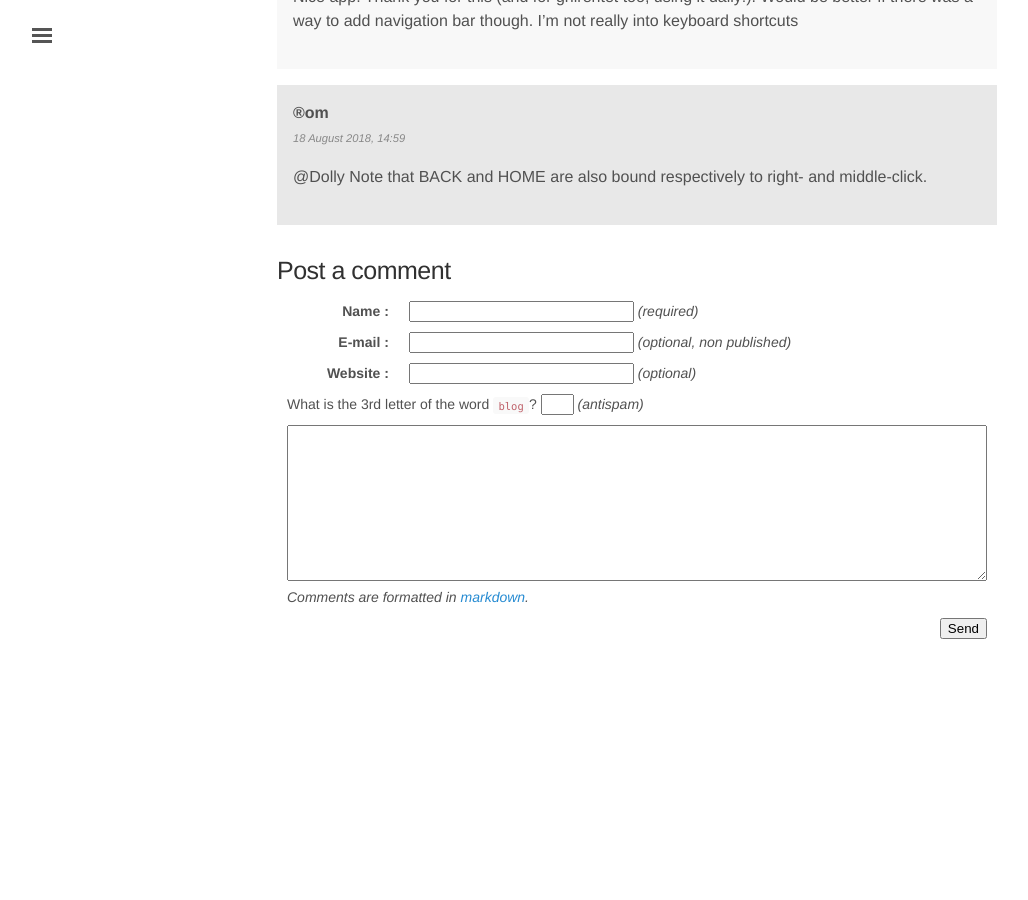
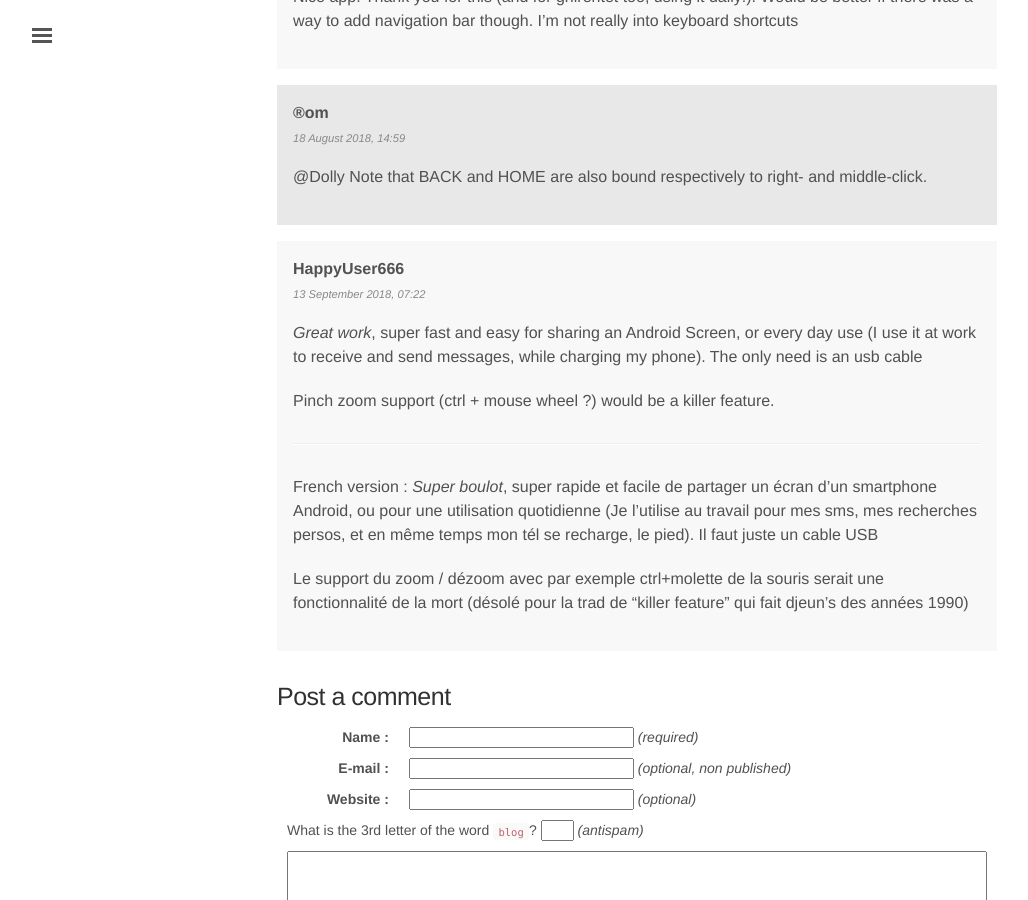
Before and after one commit to rom1v/blog.rom1v.com, a Jekyll site: the page built from _posts/2018-03-08-introducing-scrcpy.md, in a window 1280 px wide and 900 px high, scrolled down 21220 px. Shown: the whole window, without its empty margins (3-1031 px from the left). Built offline with Jekyll 4.4.1, drawn with Linux system fonts in a browser that asks for light colours; before the commit the page ends 21884 px from its top, so only the background shows below that.

Commit message:
Publish comment 50 for scrcpy

```diff
--- a/_data/comments-2018-03-introducing-scrcpy.yaml
+++ b/_data/comments-2018-03-introducing-scrcpy.yaml
@@ -485,3 +485,23 @@
   contents: |
     @Dolly Note that BACK and HOME are also bound respectively to right- and
     middle-click.
+- id: 50
+  author: HappyUser666
+  date: 2018-09-13 07:22:53+02:00
+  contents: |
+    *Great work*, super fast and easy for sharing an Android Screen, or every
+    day use (I use it at work to receive and send messages, while charging my
+    phone). The only need is an usb cable
+
+    Pinch zoom support (ctrl + mouse wheel ?) would be a killer feature.
+
+    ---
+
+    French version : *Super boulot*, super rapide et facile de partager un écran
+    d'un smartphone Android, ou pour une utilisation quotidienne (Je l'utilise
+    au travail pour mes sms, mes recherches persos, et en même temps mon tél se
+    recharge, le pied). Il faut juste un cable USB
+
+    Le support du zoom / dézoom avec par exemple ctrl+molette de la souris
+    serait une fonctionnalité de la mort (désolé pour la trad de "killer
+    feature" qui fait djeun's des années 1990)
```
